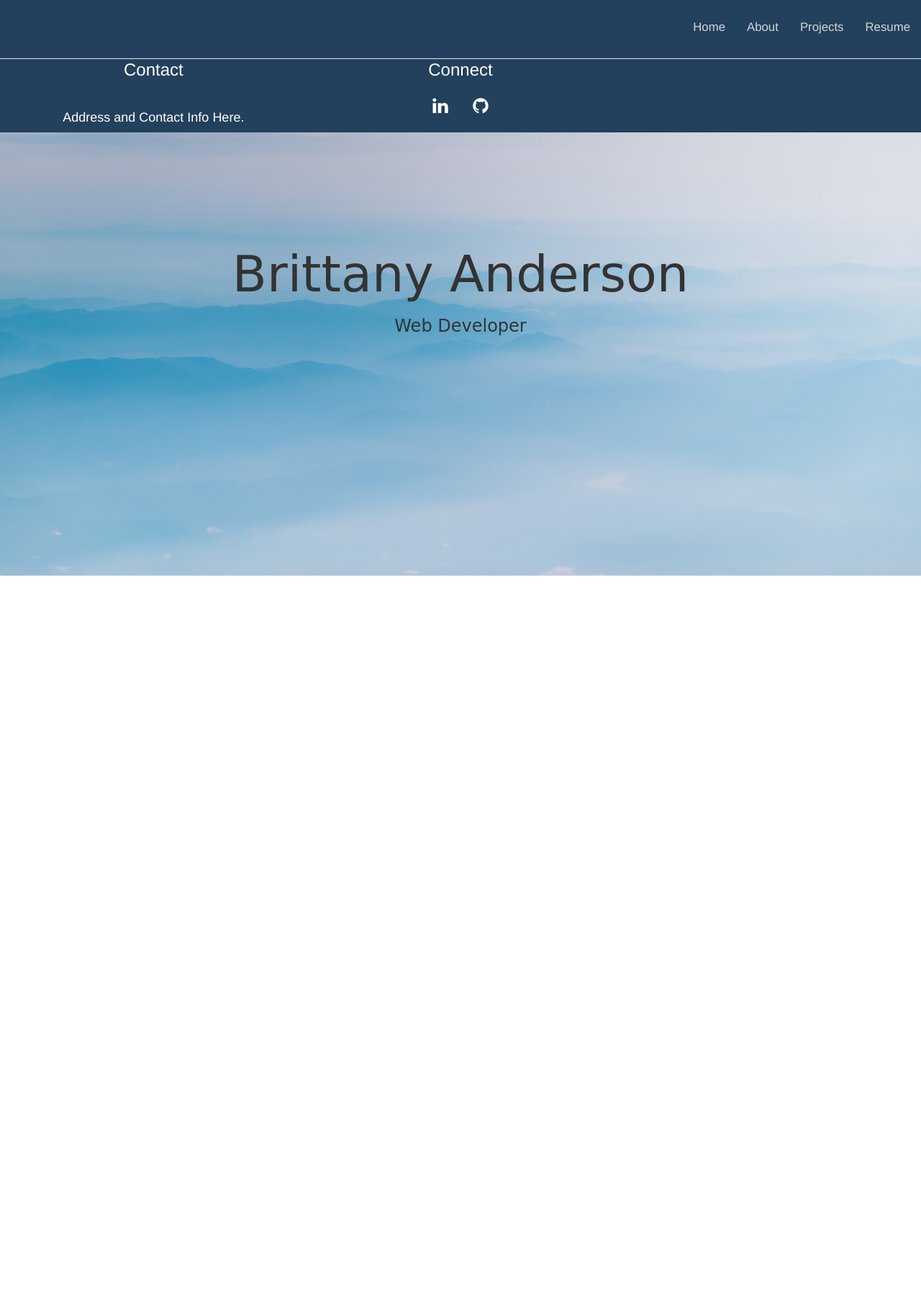
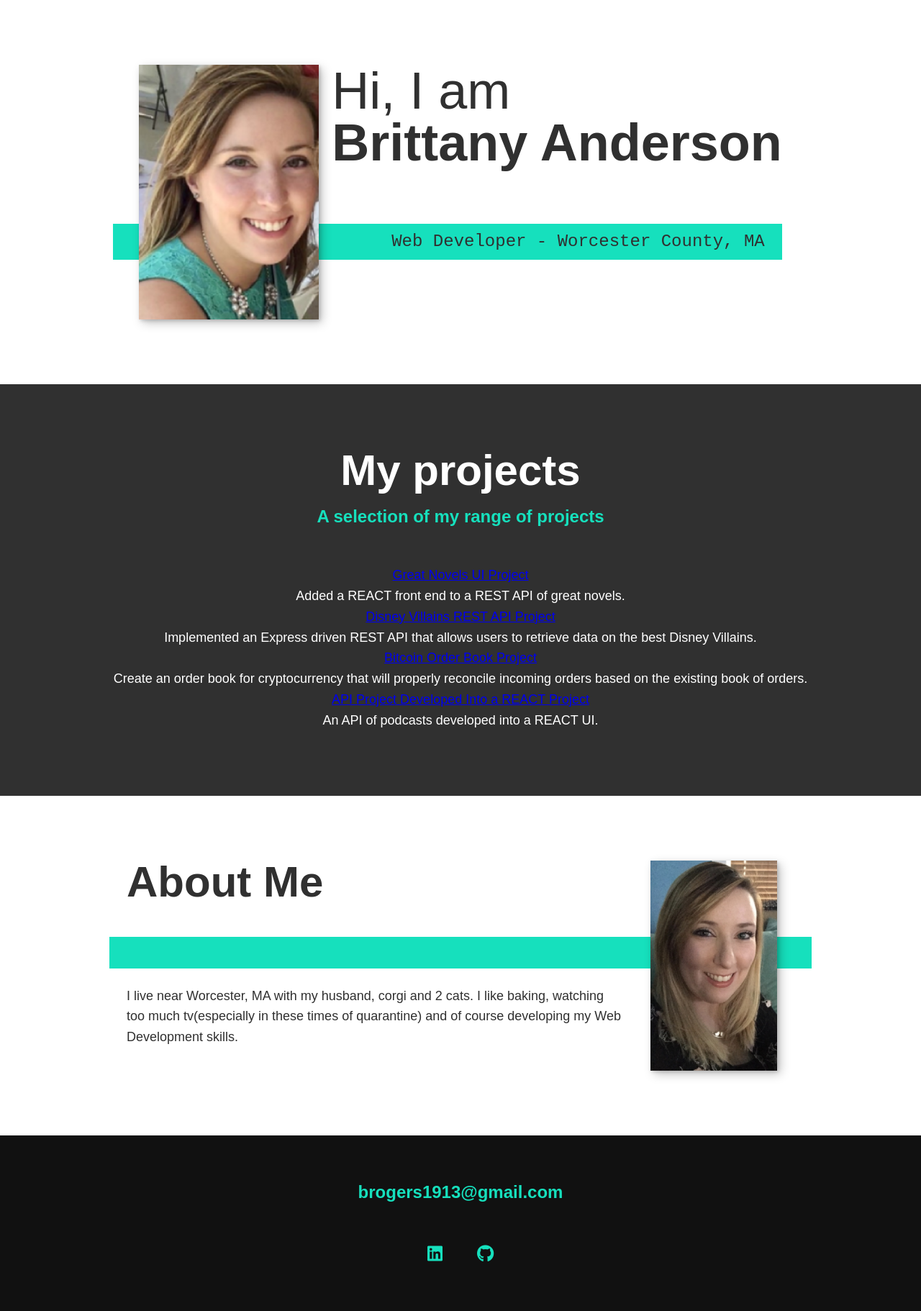
Before and after one commit to BMAnderson1913/portfolio-site, a website: page index.html in a window 1280 px wide. Shown: the whole page at 72% size. Before the commit the page ends 800 px from the top, so only its background shows below. Drawn offline with nearby package versions, Linux system fonts and the light colour scheme.

Commit message:
Clean and simple

```diff
--- /dev/null
+++ b/css/style.css
@@ -0,0 +1,306 @@
+*,
+*::before,
+*::after {
+    box-sizing: border-box;
+    padding: 0;
+    margin: 0;
+}
+
+/* Custom Properties */
+
+:root {
+    --ff-primary: 'Source Sans Pro', sans-serif;
+    --ff-secondary: 'Source Code Pro', monospace;
+
+    --fw-reg: 300;
+    --fw-bold: 900;
+
+    --clr-light: #fff;
+    --clr-dark: #303030;
+    --clr-accent: #16e0bd;
+
+    --fs-h1: 3rem;
+    --fs-h2: 2.25rem;
+    --fs-h3: 1.25rem;
+    --fs-body: 1rem;
+
+    --bs: 0.25em 0.25em 0.75em rgba(0,0,0,.25),
+          0.125em 0.125em 0.25em rgba(0,0,0,.15);
+}
+
+@media (min-width: 800px) {
+    :root {
+        --fs-h1: 4.5rem;
+        --fs-h2: 3.75rem;
+        --fs-h3: 1.5rem;
+        --fs-body: 1.125rem;
+    }
+}
+
+/* General styles */
+
+html {
+    scroll-behavior: smooth;
+}
+
+body {
+    background: var(--clr-light);
+    color: var(--clr-dark);
+    margin: 0;
+    font-family: var(--ff-primary);
+    font-size: var(--fs-body);
+    line-height: 1.6;
+}
+
+section {
+    padding: 5em 2em;
+}
+
+img {
+    display: block;
+    max-width: 100%;
+}
+
+strong { font-weight: var(--fw-bold) }
+
+:focus {
+    outline: 3px solid var(--clr-accent);
+    outline-offset: 3px;
+}
+
+/* Buttons */ */
+
+.btn {
+    display: inline-block;
+    padding: .5em 2.5em;
+    background: var(--clr-accent);
+    color: var(--clr-dark);
+    text-decoration: none;
+    cursor: pointer;
+    font-size: .8rem;
+    text-transform: uppercase;
+    letter-spacing: 2px;
+    font-weight: var(--fw-bold);
+    transition: transform 200ms ease-in-out;
+}
+
+.btn:hover {
+transition: transform scale(1.1);
+}
+
+/* Typography */
+
+h1,
+h2,
+h3 {
+    line-height: 1;
+    margin: 0;
+}
+
+h1 { font-size: var(--fs-h1) }
+h2 { font-size: var(--fs-h2) }
+h3 { font-size: var(--fs-h3) }
+
+
+.section__title {
+    margin-bottom: .25em;
+}
+
+.section__title--intro {
+    font-weight: var(--fw-reg);
+}
+
+.section__title--intro strong {
+    display: block;
+}
+
+.section__subtitle {
+    margin: 0;
+    font-size: var(--fs-h3);
+}
+
+.section__subtitle--intro,
+.section__subtitle--about {
+    background: var(--clr-accent);
+    padding: .25em 1em;
+    font-family: var(--ff-secondary);
+    margin-bottom: 1em;
+}
+
+.section__subtitle--projects {
+    color: var(--clr-accent);
+    font-weight: var(--fw-bold);
+    margin-bottom: 2em;
+}
+
+/* header */
+
+ header {
+    display: flex;
+    justify-content: space-between;
+    padding: 1em;
+}
+
+
+/* navigation bar */
+
+.navbar {
+	background-color: #23415C;
+	padding: 1% 0;
+	font-size: 1.2em;
+}
+
+
+
+
+/*  Intro section  */
+
+.intro {
+    position: relative;
+}
+
+.intro__img {
+    box-shadow: var(--bs);
+
+}
+
+.section__subtitle--intro {
+    display: inline-block;
+}
+
+@media (min-width: 600px) {
+    .intro {
+        display: grid;
+        width: min-content;
+        margin: 0 auto;
+        grid-column-gap: 1em;
+        grid-template-areas:
+            "img title"
+            "img subtitle";
+        grid-template-columns: min-content max-content;
+    }
+
+    .intro__img {
+        grid-area: img;
+        min-width: 250px;
+        position: relative;
+        z-index: 2;
+    }
+
+    .section__subtitle--intro {
+        align-self: start;
+        grid-column: -1 / 1;
+        grid-row: 2;
+        text-align: right;
+        position: relative;
+        left: -1.5em;
+        width: calc(100% + 1.5em);
+    }
+}
+
+.about-me {
+    max-width: 1000px;
+    margin: 0 auto;
+    position: center;
+}
+
+.about-me__img {
+    box-shadow: var(--bs);
+}
+
+@media (min-width: 600px) {
+    .about-me {
+        display: grid;
+        grid-template-columns: 1fr 200px;
+        grid-template-areas:
+            "title img"
+            "subtitle img"
+            "text img";
+        grid-column-gap: 2em;
+    }
+
+    .section__title--about {
+        grid-area: title;
+    }
+
+    .section__subtitle--about {
+        grid-column: 1 / -1;
+        grid-row: 2;
+        position: relative;
+        left: -1em;
+        width: calc(100% + 2em);
+        padding-left: 1em;
+        padding-right: calc(200px + 4em);
+    }
+
+    .about-me__img {
+        grid-area: img;
+        position: relative;
+        z-index: 2;
+    }
+}
+
+/* My projects */
+
+.my-projects {
+    background-color: var(--clr-dark);
+    color: var(--clr-light);
+    text-align: center;
+}
+
+.project {
+    color: var(--clr-light)
+    text-align: center;
+    color: white;
+}
+
+.project-desc {
+ text-align: center;
+ color: white;
+}
+
+
+/* footer */
+
+.footer {
+    background: #111;
+    color: var(--clr-accent);
+    text-align: center;
+    padding: 2.5em 0;
+    font-size: var(--fs-h3);
+
+}
+
+.footer a {
+    color: inherit;
+    text-decoration: none;
+}
+
+.footer__link {
+    font-weight: var(--fw-bold);
+}
+
+.footer__link:hover,
+.social-list__link:hover {
+    opacity: .7;
+}
+
+.footer__link:hover {
+    text-decoration: underline;
+}
+
+.social-list {
+    list-style: none;
+    display: flex;
+    justify-content: center;
+    margin: 2em 0 0;
+    padding: 0;
+}
+
+.social-list__item {
+    margin: 0 .5em;
+}
+
+.social-list__link {
+    padding: .5em;
+}
--- a/index.html
+++ b/index.html
@@ -1,64 +1,106 @@
 <!DOCTYPE html>
-
 <html lang="en">
 
 <head>
+  <meta charset="UTF-8">
+  <meta name="viewport" content="width=device-width, initial-scale=1.0">
   <title>Brittany Anderson</title>
-  <meta name="viewport" content="width=device-width, initial-scale=1">
-  <link rel="stylesheet" href="https://maxcdn.bootstrapcdn.com/bootstrap/3.3.7/css/bootstrap.min.css">
-  <link rel="stylesheet" href="https://cdnjs.cloudflare.com/ajax/libs/font-awesome/4.7.0/css/font-awesome.min.css">
-  <script src="https://maxcdn.bootstrapcdn.com/bootstrap/3.3.7/js/bootstrap.min.js"></script>
-  <link href="style.css" rel="stylesheet" />
+  <script src="https://kit.fontawesome.com/518bbf9db7.js" crossorigin="anonymous"></script>
+
+
+  <!-- Update these with your own fonts -->
+  <link href="https://fonts.googleapis.com/css?family=Lora:400,700|Roboto+Slab:400,700&display=swap" rel="stylesheet">
+
+  <link rel="stylesheet" href="css/style.css">
+
 </head>
 
 <body>
 
-  <nav class="navbar navbar-default navbar-fixed-top" role="navigation">
-    <div class="container-fluid">
-      <div class="navbar-header">
-        <button type="button" class="navbar-toggle" data-toggle="collapse" data-target="#navbar-collapse-main">
-          <span class="sr-only"> Toggle navigation</span>
-          <span class="icon-bar"></span>
-          <span class="icon-bar"></span>
-          <span class="icon-bar"></span>
-        </button>
-        <a class="navbar-brand" href="#">
+  <!-- Introduction -->
+  <section class="intro" id="#home">
+    <h1 class="section__title section__title--intro">
+      Hi, I am <strong>Brittany Anderson</strong>
+    </h1>
+    <p class="section__subtitle section__subtitle--intro">Web Developer - Worcester County, MA</p>
+    <img src="img/me1.png" alt="" class="intro__img">
+  </section>
+
+
+  <!-- My Projects -->
+  <section class="my-projects" id="#my-projects">
+    <h2 class="section__title section__title--projects">My projects</h2>
+    <p class="section__subtitle section__subtitle--projects">A selection of my range of projects</p>
+
+    <div class="project">
+      <a href="https://github.com/BMAnderson1913/great-novels-ui">
+        <p>Great Novels UI Project</p>
+      </a>
+      <p>Added a REACT front end to a REST API of great novels.</p>
+    </div>
+
+    <div class="project">
+      <a href="https://github.com/BMAnderson1913/disney-villains-api">
+        <p>Disney Villains REST API Project</p>
+      </a>
+      <p>Implemented an Express driven REST API that allows users to retrieve data on the best Disney Villains.
+      </p>
+    </div>
+
+
+    <div class="project">
+      <a href="https://github.com/BMAnderson1913/order-book">
+        <p>Bitcoin Order Book Project</p>
+      </a>
+      <p>Create an order book for cryptocurrency that will properly reconcile incoming orders based on the
+        existing book of orders.</p>
+    </div>
+
+    <div class="project">
+      <a href="https://github.com/BMAnderson1913/schittscreek-api">
+        <p>API Project Developed Into a REACT Project</p>
+      </a>
+      <p>An API of podcasts developed into a REACT UI.</p>
+    </div>
+  </section>
+
+
+  <!-- about me -->
+  <section class="about-me" id="#about">
+    <h2 class="section__title section__title--about">About Me</h2>
+    <p class="section__subtitle section__subtitle--about"></p>
+
+    <div class="about-me__body">
+      <p>I live near Worcester, MA with my husband, corgi and 2 cats. I like baking, watching too much tv(especially in
+        these times of quarantine) and of course developing my Web Development skills. </p>
+    </div>
+
+    <img src="img/me2.png" alt="" class="about-me__img">
+  </section>
+
+
+
+
+  <!-- Footer -->
+  <footer class="footer">
+    <!-- replace with your own email address -->
+    <a href="mailto:brogers1913@gmail.com" class="footer__link">brogers1913@gmail.com</a>
+    <ul class="social-list">
+      <div class="social-list__item">
+        <a class="social-list__link" href="https://www.linkedin.com/in/brittanyanderson1988/">
+          <i class="fab fa-linkedin"></i>
         </a>
       </div>
-      <div class="collapse navbar-collapse" id="navbar-collapse-main">
-        <ul class="nav navbar-nav navbar-right">
-          <li><a class="active" href="#">Home</a></li>
-          <li><a href="#">About</a></li>
-          <li><a href="#">Projects</a></li>
-          <li><a href="#">Resume</a></li>
-        </ul>
+      <div class="social-list__item">
+        <a class="social-list__link" href="https://github.com/BMAnderson1913">
+          <i class="fab fa-github"></i>
+        </a>
       </div>
-    </div>
-  </nav>
-
-  <div id="home">
-    <div class="landing-text">
-      <h1>Brittany Anderson</h1>
-      <h3>Web Developer</h3>
-    </div>
-  </div>
-
-  <footer class="container-fluid text-center">
-    <div class="row">
-      <div class="col-sm-4">
-        <h3>Contact</h3>
-        <br>
-        <h4>Address and Contact Info Here.</h4>
-      </div>
-      <div class="col-sm-4">
-        <h3>Connect</h3>
-        <a href="https://www.linkedin.com/in/brittanyanderson1988/" class="fa fa-linkedin"></a>
-        <a href="https://github.com/BMAnderson1913/" class="fa fa-github"></a>
-      </div>
-    </div>
-    </div>
+    </ul>
   </footer>
 
+
+  <script src="/index.js"></script>
 
 </body>
 
--- /dev/null
+++ b/index.js
@@ -0,0 +1,6 @@
+let mainNav = document.getElementById('js-menu');
+let navBarToggle = document.getElementById('js-navbar-toggle');
+
+navBarToggle.addEventListener('click', function () {
+  mainNav.classList.toggle('active');
+});
--- a/style.css
+++ /dev/null
@@ -1,135 +0,0 @@
-html, body {
-	height: 100%;
-	width: 100%;
-}
-
-.navbar {
-	background-color: #23415C;
-	padding: 1% 0;
-	font-size: 1.2em;
-}
-
-.navbar-brand {
-	min-height: 55px;
-	padding: 0 15px 5px;
-}
-
-.navbar-default .navbar-nav li a {
-	color: #d5d5d5
-}
-
-.navbar-default .navbar-nav li a:hover, .navbar-default .navbar-nav li a:active {
-	color: #ffffff
-}
-
-#home {
-	background: url(images/yuriy-kovalev-unsplash.jpg) no-repeat center center fixed;
-	display: table;
-	height: 100%;
-	position: relative;
-	width: 100%;
-	background-size: cover;
-}
-
-.landing-text {
-	display: table-cell;
-	text-align: center;
-	vertical-align: middle;
-}
-
-.landing-text h1 {
-	font-size: 500%;
-	font-weight: 700%;
-}
-
-.padding {
-	padding: 80px 0;
-}
-
-.padding img {
-width: 100%;
-}
-
-#fixed {
-	background: url(images/yuriy-kovalev-unsplash.jpg) no-repeat center center fixed;
-	display: table;
-	height: 60%;
-	position: relative;
-	width: 100%;
-	background-size: cover;
-}
-
-footer {
-padding: 5% 5% 0;
-font-size: 1.2em;
-width: 100%;
-background-color: #23415C;
-color: #FFF;
-}
-
-.fa {
-	padding: 15px;
-	font-size: 25px;
-	color: #ffffff;
-}
-.fa:hover {
-	color: #d5d5d5;
-	text-decoration: none;
-}
-
-.icon {
-	max-width: 200px;
-}
-
-@media (max-width: 768px) {
-	.landing-text h1 {
-		font-size: 300%;
-	}
-	.fa {
-		font-size: 20px;
-		padding: 10px;
-	}
-	.icon {
-		padding-top: 5%;
-		max-width: 100px;
-	}
-}
-
-
-/* /* --- iOS Landing Page Fix */
-section {
- 	position: relative;
- 	width: 100%;
- 	height: 100%;
- 	display: table;
-}
-.home-wrap {
- 	clip: rect(0, auto, auto, 0);
- 	position: absolute;
- 	top: 0;
- 	left: 0;
- 	width: 100%;
- 	height: 100%;
-}
-#home {
-	background-image: url('images/yuriy-kovalev-unsplash.jpg');
- 	position: fixed;
- 	display: table;
- 	top: 0;
- 	left: 0;
- 	width: 100%;
-	height: 100%;
-	background-size: cover;
-	background-position: center center;
-	-webkit-transform: translateZ(0);
-          transform: translateZ(0);
-	will-change: transform;
-	z-index: -1;
-}
-.landing-text {
-	font-family: 'Euphoria Script', cursive;;
-	z-index: 100;
-	display: table-cell;
-	text-align: center;
-	vertical-align: middle;
-}
```
Also changed, not shown: package.json (added, +27 -0 lines), portfolio-items.html (added, +69 -0 lines), script.js (deleted, +0 -12 lines), images/w3newbie.png (deleted), img/me1.png (added), img/me2.png (added), img/twocities.jpeg (added), img/yuriy-kovalev-unsplash.jpg (renamed from images/yuriy-kovalev-unsplash.jpg), 5 other files.
